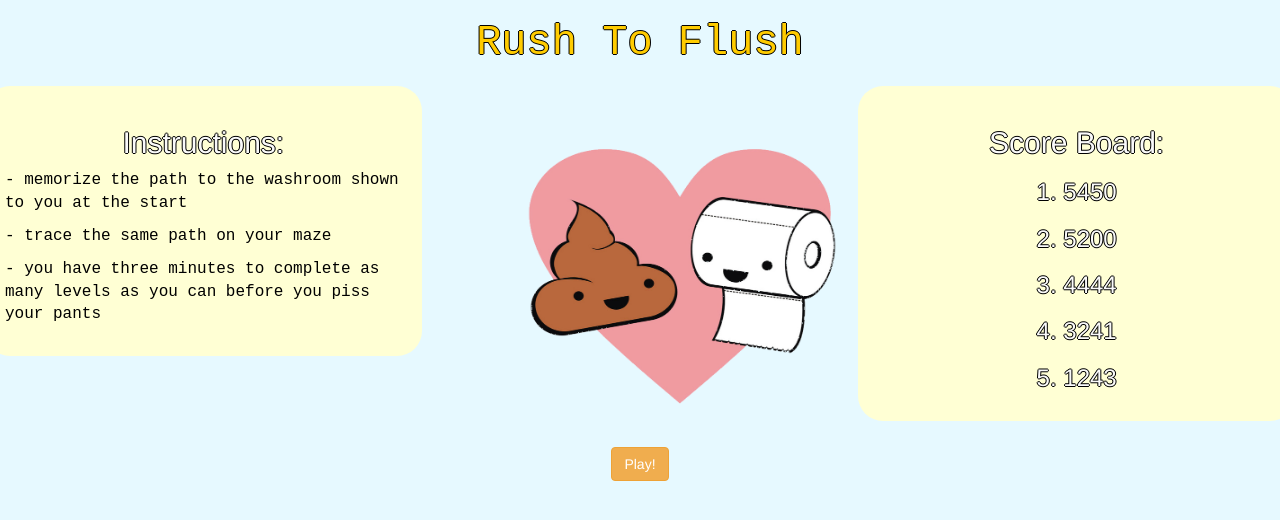
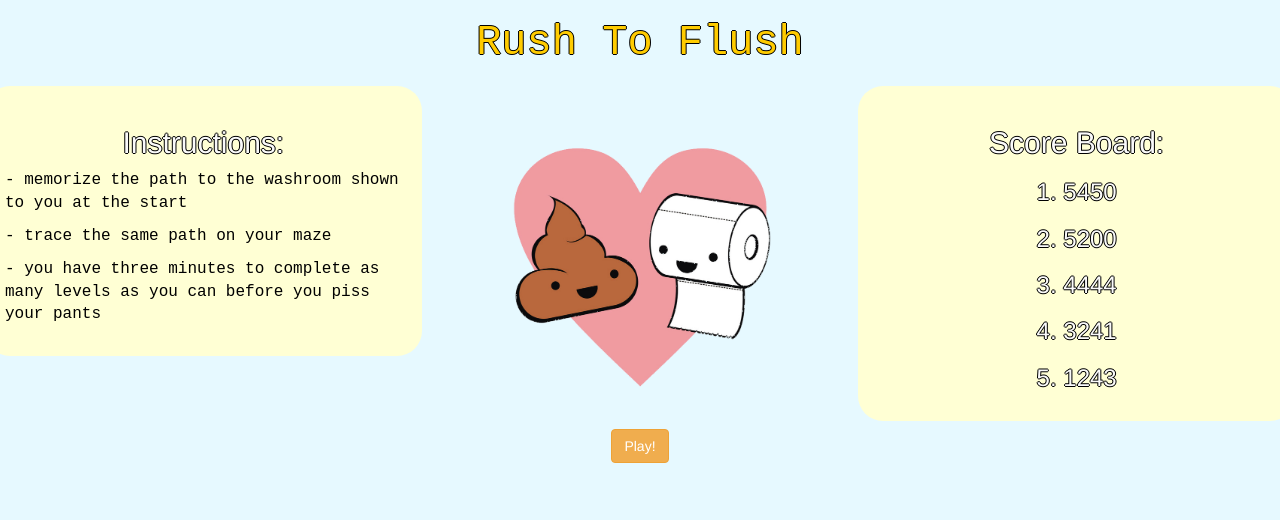
Before and after one commit to srepollock/ProjectFlush, a PHP site: page / in a window 1280 px wide. Shown: the top 520 px of the page. Run offline with PHP 8.4, Linux system fonts and the light colour scheme.

Commit message:
Image Fix

```diff
--- a/style/style.css
+++ b/style/style.css
@@ -14,8 +14,8 @@ h1 {
 
 img.poo {
     display: block;
-    width: 490px;
-    height: 281px;
+    width: 410px;
+    height: 263px;
     margin-top: 50px;
     margin-left: auto;
     margin-right: auto;
```
